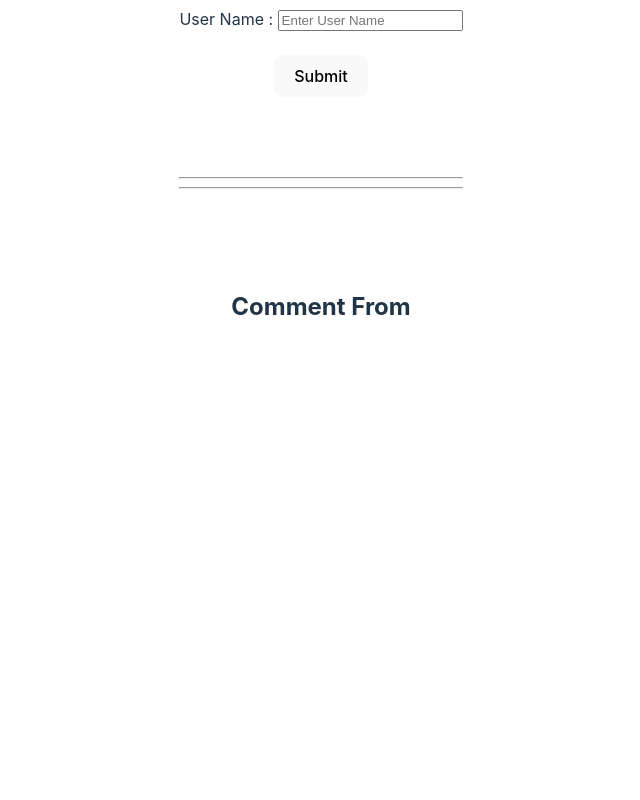
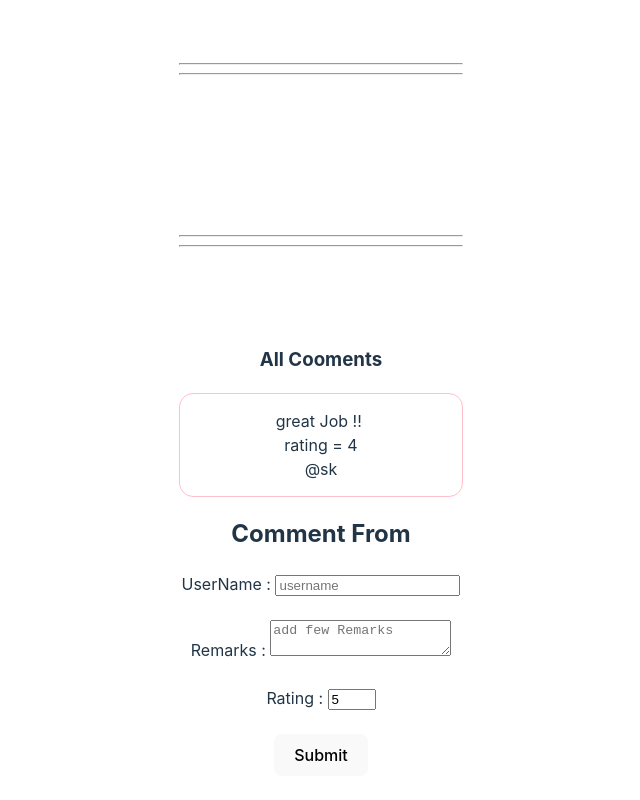
Before and after one commit to shivrajkaudare/ReactJS, a React (Vite) app in the folder Forms-in-React/: page / in a window 1280 px wide. Shown: the part 310-1110 px from the top of the page, without its empty margins (319-959 px from the left). Before the commit the page ends 800 px from the top, so only its background shows below. Built offline with nearby package versions, Linux system fonts and the light colour scheme.

Commit message:
Add Comments

```diff
--- a/Forms-in-React/src/App.jsx
+++ b/Forms-in-React/src/App.jsx
@@ -1,12 +1,12 @@
 import Form from "./Form";
 import "./App.css";
 import CommmentForm from "./CommentForm";
+import Comment from "./Comment";
 
 function App() {
   return (
     <>
       <Form />
-
       <br />
       <br />
       <br />
@@ -15,7 +15,15 @@ function App() {
       <br />
       <br />
       <br />
-      <CommmentForm />
+      <br />
+      <br />
+      <br />
+      <hr />
+      <hr />
+      <br />
+      <br />
+      <br />
+      <Comment />
     </>
   );
 }
--- /dev/null
+++ b/Forms-in-React/src/Comment.jsx
@@ -0,0 +1,34 @@
+import { useState } from "react";
+import "./comment.css";
+import CommmentForm from "./CommentForm";
+
+export default function Comment() {
+  let [comments, setComments] = useState([
+    {
+      userName: "@sk",
+      remarks: "great Job !!",
+      rating: 4,
+    },
+  ]);
+
+  let addNewComment = (comment) => {
+    setComments((currComments) => [...currComments, comment]);
+  };
+  return (
+    <>
+      <div>
+        <h3>All Cooments</h3>
+        {comments.map((comment, idx) => (
+          <div className="comment" key={idx}>
+            <span>{comment.remarks}</span>
+            &nbsp; <br />
+            <span>rating = {comment.rating}</span>
+            <br />
+            <span>{comment.userName}</span>
+          </div>
+        ))}
+      </div>
+      <CommmentForm addNewComment={addNewComment} />
+    </>
+  );
+}
--- a/Forms-in-React/src/CommentForm.jsx
+++ b/Forms-in-React/src/CommentForm.jsx
@@ -1,7 +1,69 @@
-export default function CommmentForm() {
+import { useState } from "react";
+
+export default function CommmentForm({ addNewComment }) {
+  let [formData, setFormData] = useState({
+    userName: "",
+    remarks: "",
+    rating: 5,
+  });
+  let handleInputChange = (event) => {
+    setFormData((currData) => {
+      return { ...currData, [event.target.name]: event.target.value };
+    });
+  };
+
+  let handleSubmit = (event) => {
+    console.log(formData);
+
+    addNewComment(formData);
+
+    event.preventDefault();
+    setFormData({
+      userName: "",
+      remarks: "",
+      rating: "",
+    });
+  };
   return (
     <div>
       <h2>Comment From</h2>
+      <form onSubmit={handleSubmit}>
+        <label htmlFor="uname">UserName : </label>
+        <input
+          type="text"
+          placeholder="username"
+          value={formData.userName}
+          onChange={handleInputChange}
+          id="uname"
+          name="userName"
+        />
+        <br />
+        <br />
+        <label htmlFor="remarks">Remarks : </label>
+        <textarea
+          value={formData.remarks}
+          placeholder="add few Remarks"
+          onChange={handleInputChange}
+          id="remarks"
+          name="remarks"
+        ></textarea>
+        <br />
+        <br />
+        <label htmlFor="rating">Rating : </label>
+        <input
+          type="number"
+          placeholder="rating"
+          min={1}
+          max={5}
+          value={formData.rating}
+          onChange={handleInputChange}
+          id="rating"
+          name="rating"
+        />
+        <br />
+        <br />
+        <button>Submit</button>
+      </form>
     </div>
   );
 }
--- a/Forms-in-React/src/Form.jsx
+++ b/Forms-in-React/src/Form.jsx
@@ -6,7 +6,7 @@ export default function Form() {
     userName: "",
     password: "",
   });
-  let handleLnputChange = (event) => {
+  let handleInputChange = (event) => {
     // let fieldName = event.target.name;
     // let newValue = event.target.value;
 
@@ -41,9 +41,9 @@ export default function Form() {
           type="text"
           id="fullname"
           placeholder="Enter Full Name"
-          value={FormData.fullName}
+          value={fromData.fullName}
           name="fullName"
-          onChange={handleLnputChange}
+          onChange={handleInputChange}
         ></input>
         <br /> <br />
         <br />
@@ -52,9 +52,9 @@ export default function Form() {
           type="text"
           id="username"
           placeholder="Enter User Name"
-          value={FormData.userName}
+          value={fromData.userName}
           name="userName"
-          onChange={handleLnputChange}
+          onChange={handleInputChange}
         ></input>
         <br />
         <br />
--- /dev/null
+++ b/Forms-in-React/src/comment.css
@@ -0,0 +1,6 @@
+.comment {
+  border: 1px solid pink;
+  border-radius: 14px;
+  padding: 15px;
+  margin-bottom: 15px;
+}
```
